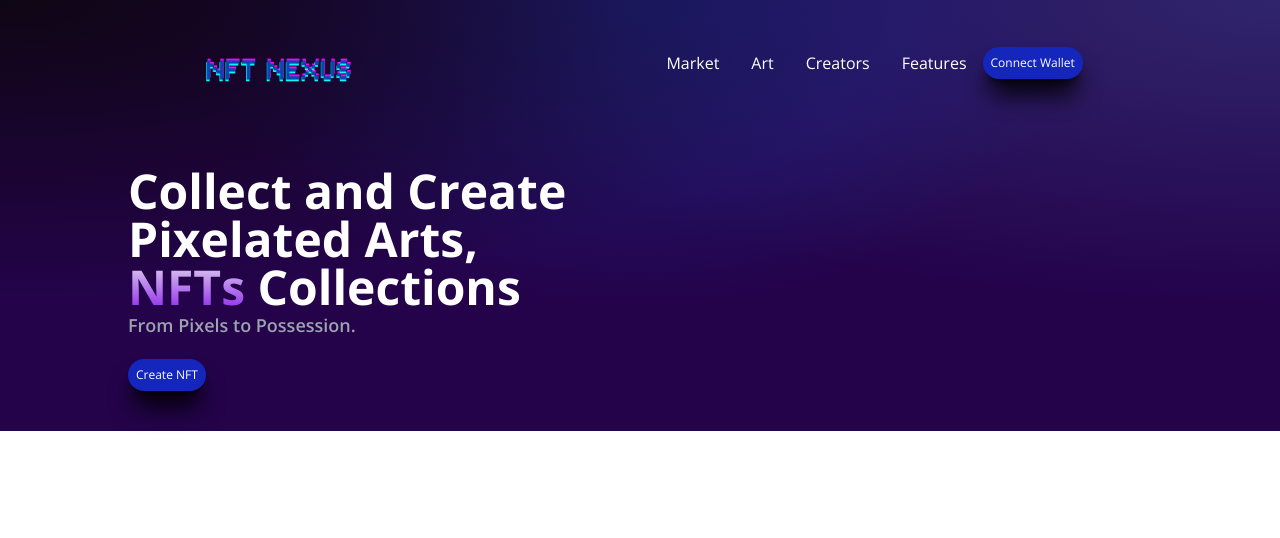
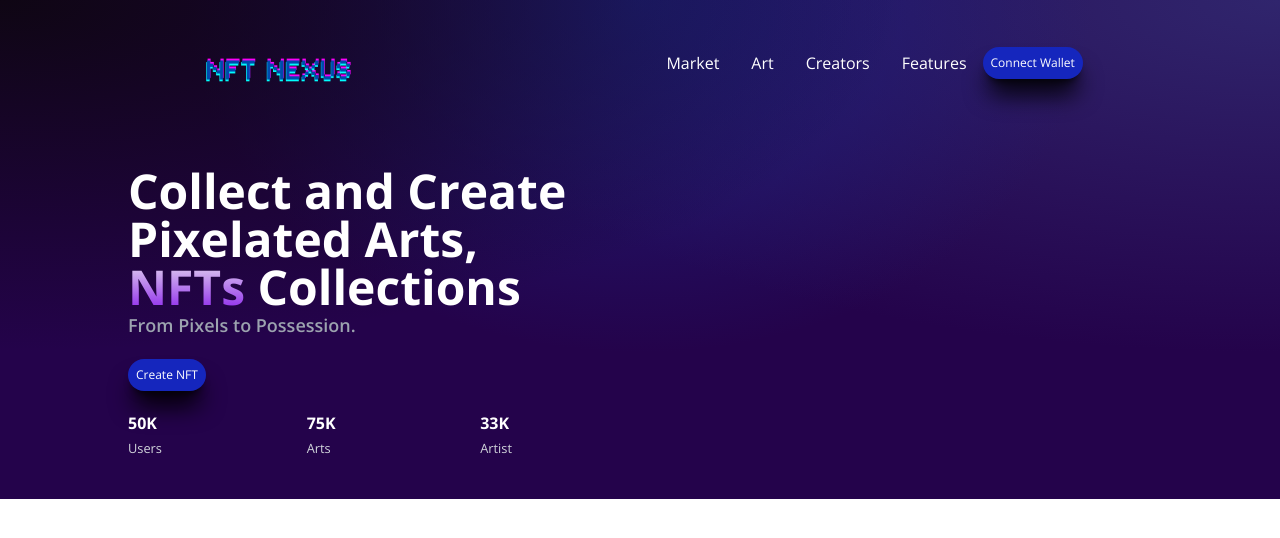
Before and after one commit to NayanSubedi/NFTNexus, a React (Create React App) app: page / in a window 1280 px wide. Shown: the top 538 px of the page. Built offline with nearby package versions, Linux system fonts and the light colour scheme.

Commit message:
descrption

```diff
--- a/src/components/Hero.jsx
+++ b/src/components/Hero.jsx
@@ -10,7 +10,24 @@ const Hero = () => {
             </div>
         <div className="flex mt-5">
             <button className="shadow-xl shadow-black text-white bg-[#1526bd] hover:bg-[#b45609] md:text-xs p-2 rounded-full">Create NFT</button>
+
         </div>
+
+        <div className="w-3/4 flex justify-between items-center mt-5">
+            <div className="text-white ">
+            <p className="font-bold">50K</p>
+            <small className="text-gray-300">Users</small>
+            </div>
+            <div className="text-white ">
+            <p className="font-bold">75K</p>
+            <small className="text-gray-300">Arts</small>
+            </div>
+            <div className="text-white ">
+            <p className="font-bold">33K</p>
+            <small className="text-gray-300">Artist</small>
+            </div>
+        </div>
+
         </div>
     </div>
   )
```
